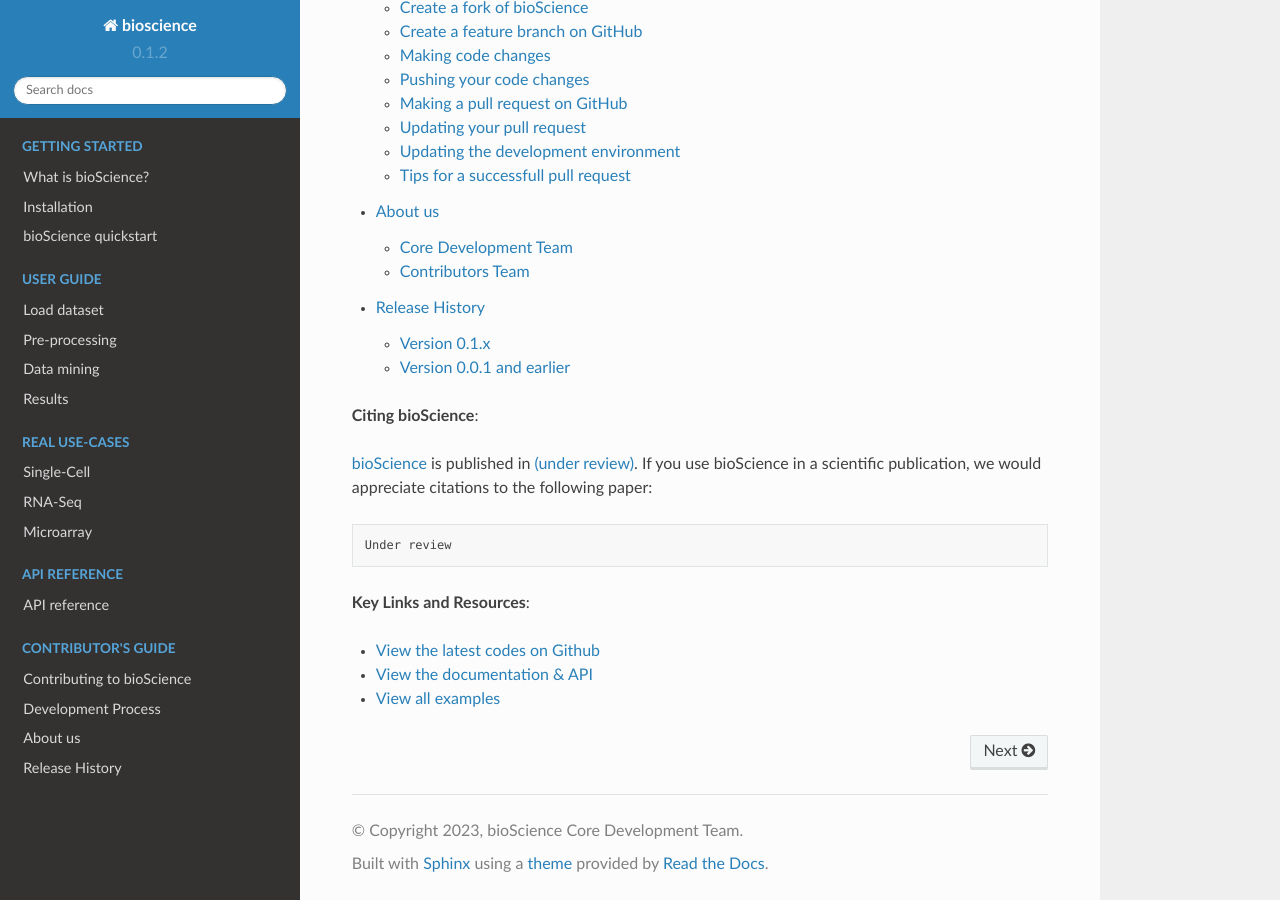
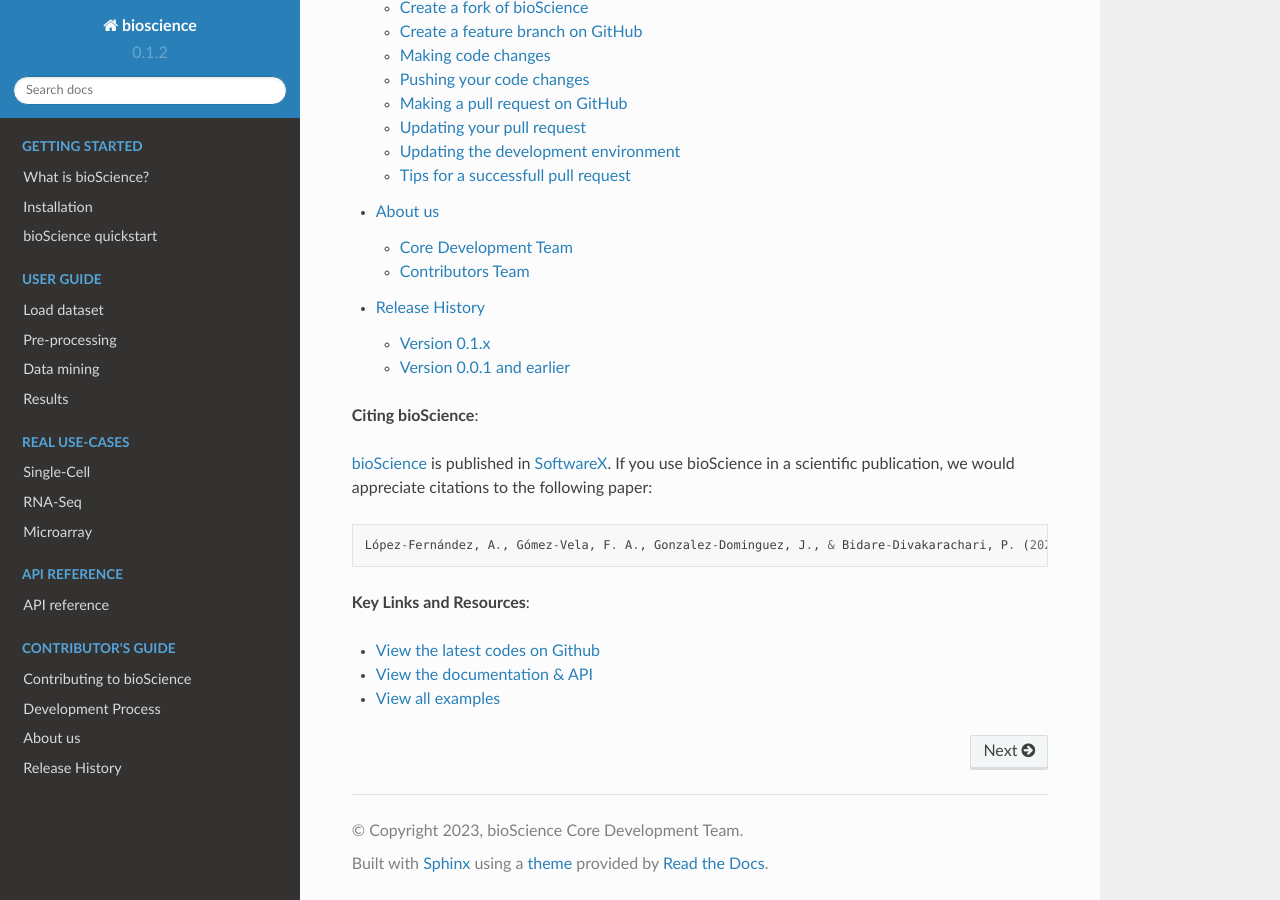
Before and after one commit to IvanSegur06/bioscience, a Sphinx documentation site: the page built from docs/index.rst, in a window 1280 px wide and 900 px high, scrolled down 2478 px. Built offline with Sphinx 7.4.7 and the Read the Docs theme 2.0.0, drawn with Linux system fonts in a browser that asks for light colours; pages that are not in the unit, such as notebooks, are missing from menus.

Commit message:
Citation uploaded

```diff
--- a/README.rst
+++ b/README.rst
@@ -101,11 +101,10 @@ API demo
 **Citing bioScience**\ :
 
 `bioScience <#>`_ is published in
-`(under review) <#>`_.
+`SoftwareX <https://www.sciencedirect.com/science/article/pii/S2352711024000372>`_.
 If you use bioScience in a scientific publication, we would appreciate citations to the following paper::
 
-   Under review
-
+   López-Fernández, A., Gómez-Vela, F. A., Gonzalez-Dominguez, J., & Bidare-Divakarachari, P. (2024). bioScience: A new python science library for high-performance computing bioinformatics analytics. SoftwareX, 26, 101666.
 
 **Key Links and Resources**\ :
 
--- a/docs/index.rst
+++ b/docs/index.rst
@@ -85,10 +85,10 @@ BioScience is an advanced Python library designed to satisfy the growing data an
 **Citing bioScience**\ :
 
 `bioScience <#>`_ is published in
-`(under review) <#>`_.
+`SoftwareX <https://www.sciencedirect.com/science/article/pii/S2352711024000372>`_.
 If you use bioScience in a scientific publication, we would appreciate citations to the following paper::
 
-   Under review
+   López-Fernández, A., Gómez-Vela, F. A., Gonzalez-Dominguez, J., & Bidare-Divakarachari, P. (2024). bioScience: A new python science library for high-performance computing bioinformatics analytics. SoftwareX, 26, 101666.
 
 
 **Key Links and Resources**\ :
```
